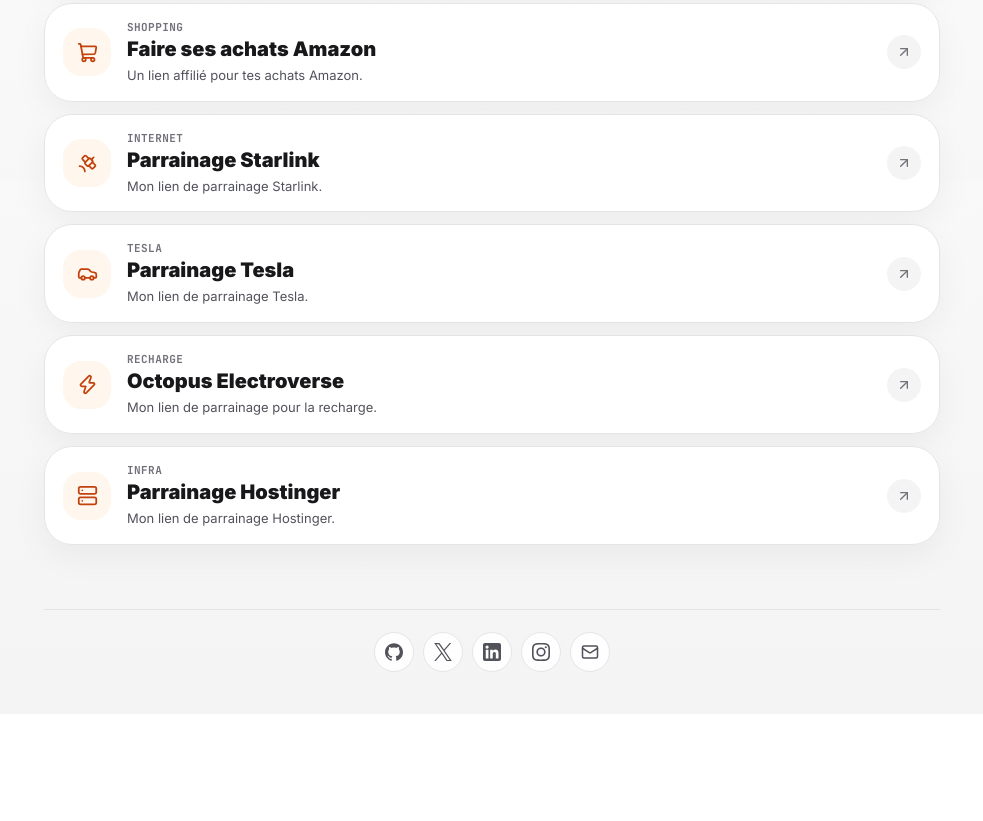
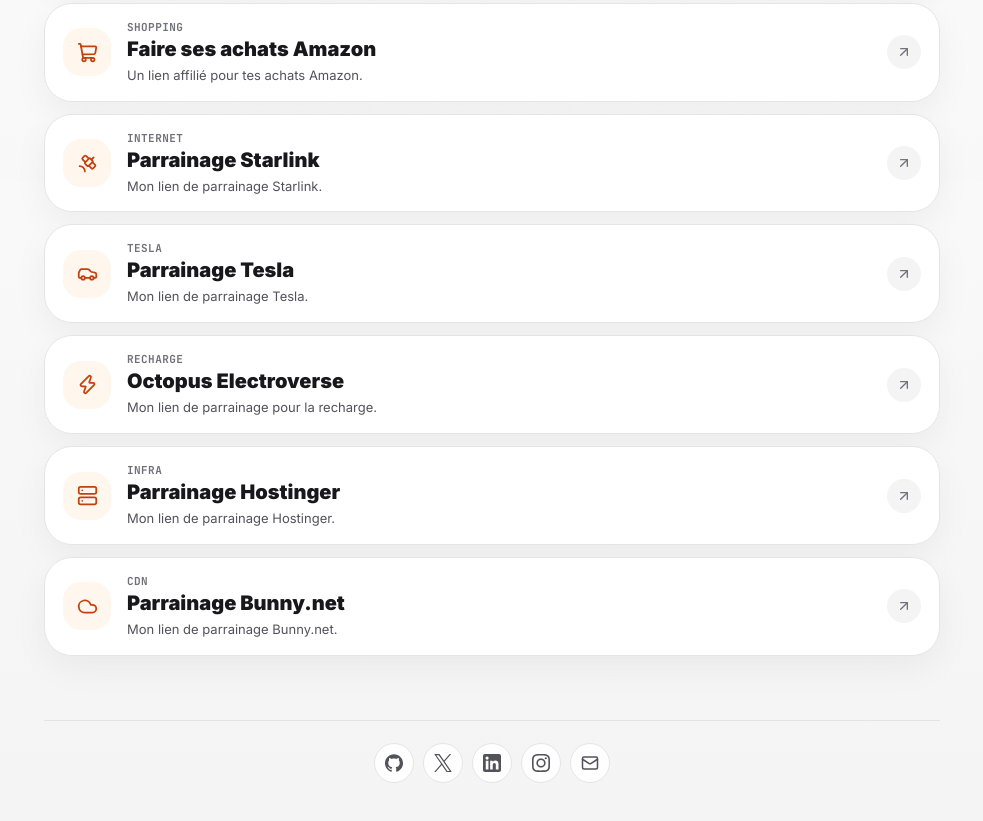
Before and after one commit to juliendoclot/links, a website: page index.html in a window 1280 px wide. Shown: the part 619-1440 px from the top of the page, without its empty margins (148-1131 px from the left). Before the commit the page ends 1333 px from the top, so only its background shows below. Drawn offline with nearby package versions, Linux system fonts and the light colour scheme.

Commit message:
add bunny referral link

```diff
--- a/index.html
+++ b/index.html
@@ -749,6 +749,20 @@
             <i data-lucide="arrow-up-right" aria-hidden="true" style="width:16px;height:16px;"></i>
           </span>
         </a>
+
+        <a class="link-card" href="https://bunny.net?ref=pco4c8mtys" target="_blank" rel="noopener" data-umami-event="link-bunny">
+          <span class="link-icon">
+            <i data-lucide="cloud" aria-hidden="true" style="width:21px;height:21px;"></i>
+          </span>
+          <span class="link-content">
+            <span class="link-kicker">CDN</span>
+            <span class="link-title">Parrainage Bunny.net</span>
+            <span class="link-description">Mon lien de parrainage Bunny.net.</span>
+          </span>
+          <span class="link-arrow">
+            <i data-lucide="arrow-up-right" aria-hidden="true" style="width:16px;height:16px;"></i>
+          </span>
+        </a>
       </section>
     </main>
 
```
